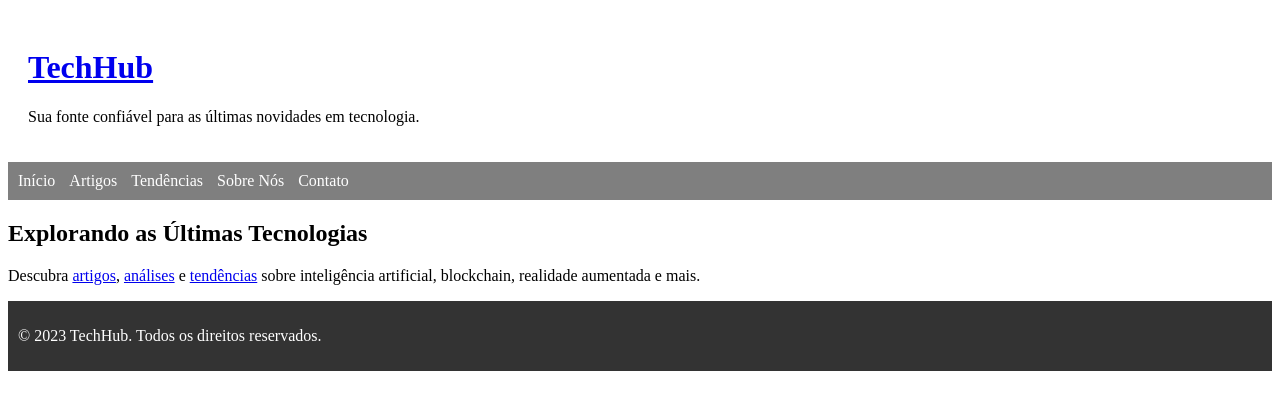
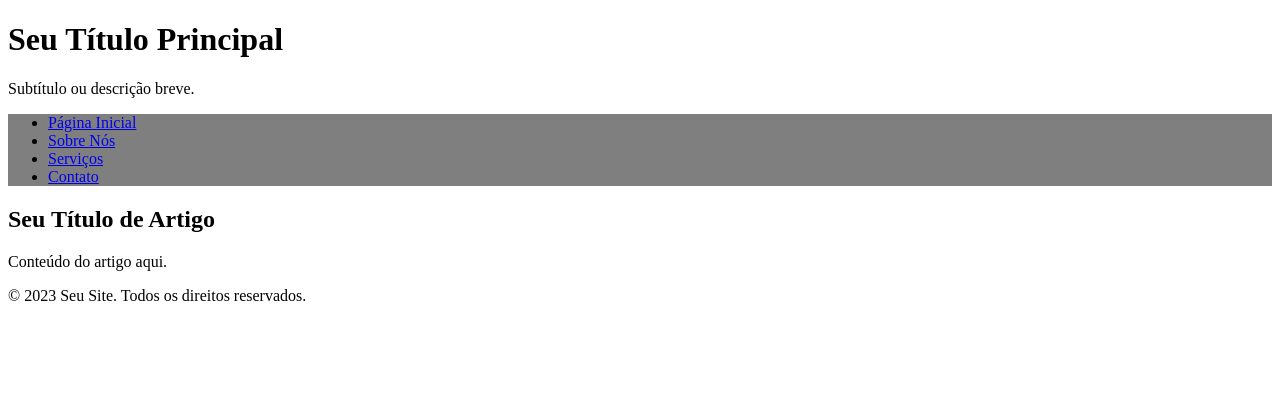
Before and after one commit to g7t2024/TechHub, a plain HTML site: page index.html in a window 1280 px wide. Drawn offline with Linux system fonts and the light colour scheme; a web font is replaced by a local one.

Commit message:
Update index.html

```diff
--- a/index.html
+++ b/index.html
@@ -2,48 +2,70 @@
 <html lang="pt-br">
 <head>
     <meta charset="UTF-8">
-    <meta name="viewport" content="width=device-width, initial-scale=1.0">
-    <title>Explorando Tecnologias | TechHub</title>
-    <link rel="stylesheet" href="styles.css">
+    <meta name="viewport" content="width=device-width, initial-scale=1">
+    <meta name="description" content="Descrição do seu site com palavras-chave relevantes.">
+    <meta name="keywords" content="palavra-chave1, palavra-chave2, palavra-chave3">
+    <title>Seu Título Aqui - Nome do Site</title>
+
+    <!-- Adicione links para os seus arquivos CSS aqui -->
+    <link rel="stylesheet" href="estilos.css">
+
+    <!-- Se você usar fontes externas, adicione-as aqui -->
+    <link rel="stylesheet" href="https://fonts.googleapis.com/css?family=Sua+Fonte">
+
+    <!-- Adicione links para seus arquivos JavaScript aqui, se necessário -->
+    <!-- <script src="seu_script.js"></script> -->
 </head>
 <body>
 
+    <!-- Seu conteúdo aqui -->
+
     <header>
-        <div class="container">
-            <h1><a href="#">TechHub</a></h1>
-            <p>Sua fonte confiável para as últimas novidades em tecnologia.</p>
-        </div>
+        <h1>Seu Título Principal</h1>
+        <p>Subtítulo ou descrição breve.</p>
     </header>
 
-    <nav class="menu-semi-transparente">
-        <div class="container">
-            <ul>
-                <li><a href="#">Início</a></li>
-                <li><a href="#">Artigos</a></li>
-                <li><a href="#">Tendências</a></li>
-                <li><a href="#">Sobre Nós</a></li>
-                <li><a href="#">Contato</a></li>
-            </ul>
-        </div>
+    <nav>
+        <!-- Seu menu de navegação aqui -->
+        <ul>
+            <li><a href="#">Página Inicial</a></li>
+            <li><a href="#">Sobre Nós</a></li>
+            <li><a href="#">Serviços</a></li>
+            <li><a href="#">Contato</a></li>
+        </ul>
     </nav>
 
     <main>
-        <section class="destaque">
-            <div class="container">
-                <h2>Explorando as Últimas Tecnologias</h2>
-                <p>Descubra <a href="#">artigos</a>, <a href="#">análises</a> e <a href="#">tendências</a> sobre inteligência artificial, blockchain, realidade aumentada e mais.</p>
-            </div>
-        </section>
+        <!-- Seu conteúdo principal aqui -->
+        <article>
+            <h2>Seu Título de Artigo</h2>
+            <p>Conteúdo do artigo aqui.</p>
+        </article>
 
-        <!-- Outras seções e conteúdo podem ser adicionados aqui -->
+        <!-- Adicione mais artigos, se necessário -->
 
     </main>
 
     <footer>
-        <div class="container">
-            <p>&copy; 2023 TechHub. Todos os direitos reservados.</p>
-        </div>
+        <!-- Seu rodapé aqui -->
+        <p>&copy; 2023 Seu Site. Todos os direitos reservados.</p>
     </footer>
+<script>
+    // Efeito para tornar a navegação semitransparente ao rolar a página
+    window.onscroll = function () {
+        var header = document.querySelector("header");
+        var nav = document.querySelector("nav");
+
+        if (document.body.scrollTop > 50 || document.documentElement.scrollTop > 50) {
+            header.style.background = "rgba(255, 255, 255, 0.5)";
+            nav.style.background = "rgba(0, 0, 0, 0.7)";
+        } else {
+            header.style.background = "rgba(255, 255, 255, 0.8)";
+            nav.style.background = "rgba(0, 0, 0, 0.5)";
+        }
+    };
+</script>
+
 
 </body>
 </html>
```
